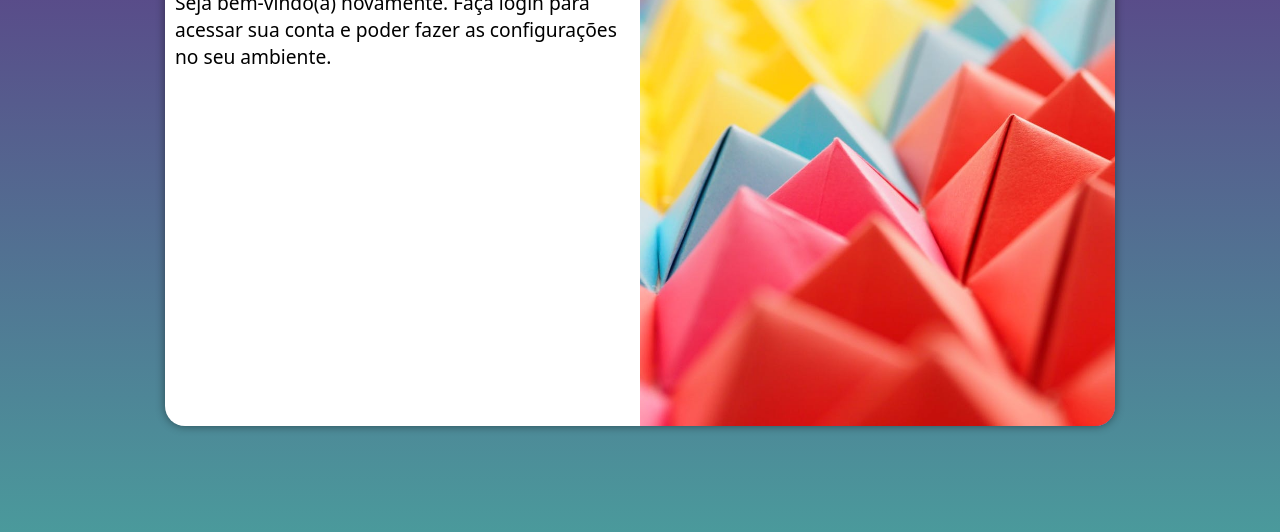
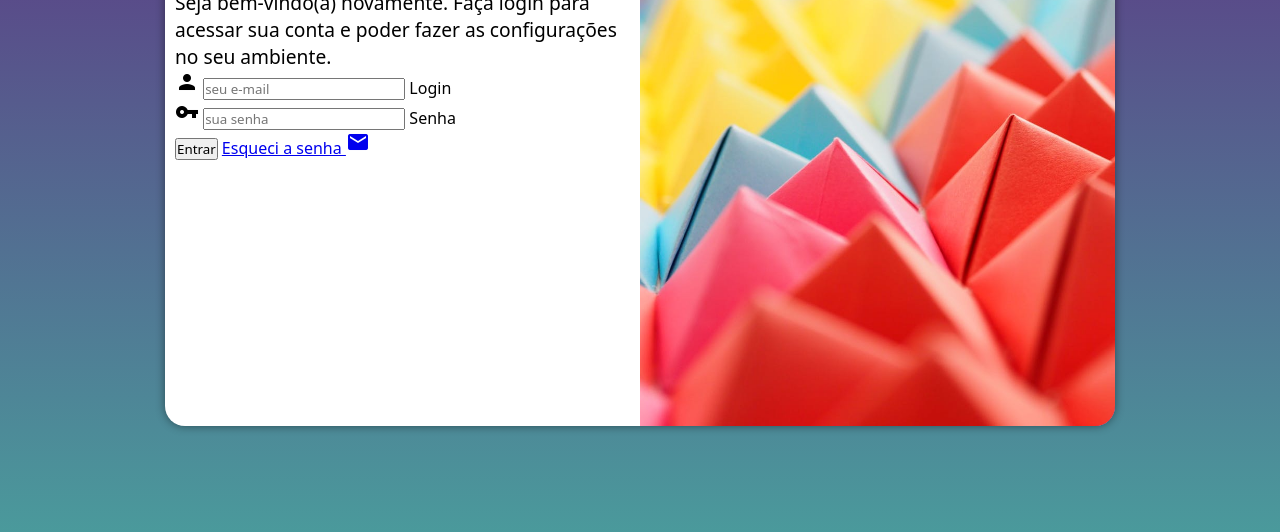
Before and after one commit to RodolfoGaraluz/projeto-login, a plain HTML site: page index.html in a window 1280 px wide. Shown: the part 224-756 px from the top of the page. Drawn offline with Linux system fonts and the light colour scheme.

Commit message:
adicionei o formulário

```diff
--- a/index.html
+++ b/index.html
@@ -4,6 +4,7 @@
     <meta charset="UTF-8">
     <meta name="viewport" content="width=device-width, initial-scale=1.0">
     <title>Login</title>
+    <link rel="stylesheet" href="https://fonts.googleapis.com/icon?family=Material+Icons">
     <link rel="stylesheet" href="estilos/style.css">
     <link rel="stylesheet" href="estilos/media-query.css">
 </head>
@@ -16,7 +17,28 @@
             <div id="formulario">
                 <h1>Login</h1>
                 <p>Seja bem-vindo(a) novamente. Faça login para acessar sua conta e poder fazer as configurações no seu ambiente.</p>
-                <form action="login.php" method="post"></form>
+                <form action="login.php" method="post" autocomplete="on">
+
+
+        <!-- EMAIL -->
+                    <div class="campo">
+                        <i class="material-icons">person</i>
+                        <input type="email" name="login" id="ilogin" placeholder="seu e-mail" autocomplete="email" required maxlength="30">
+                        <label for="ilogin">Login</label>
+                    </div>
+        <!-- SENHA -->
+                    <div class="campo">
+                        <i class="material-icons">vpn_key</i>
+
+                        <input type="password" name="senha" id="isenha" placeholder="sua senha" autocomplete="current-password" required minlength="8" maxlength="20">
+                        <label for="isenha">Senha</label>
+
+                    </div>
+
+                    <input type="submit" value="Entrar">
+                    <a href="esqueci.html"> Esqueci a senha <i class="material-icons">mail</i>
+                    </a>
+                </form>
             </div>
 
         </section>
```
